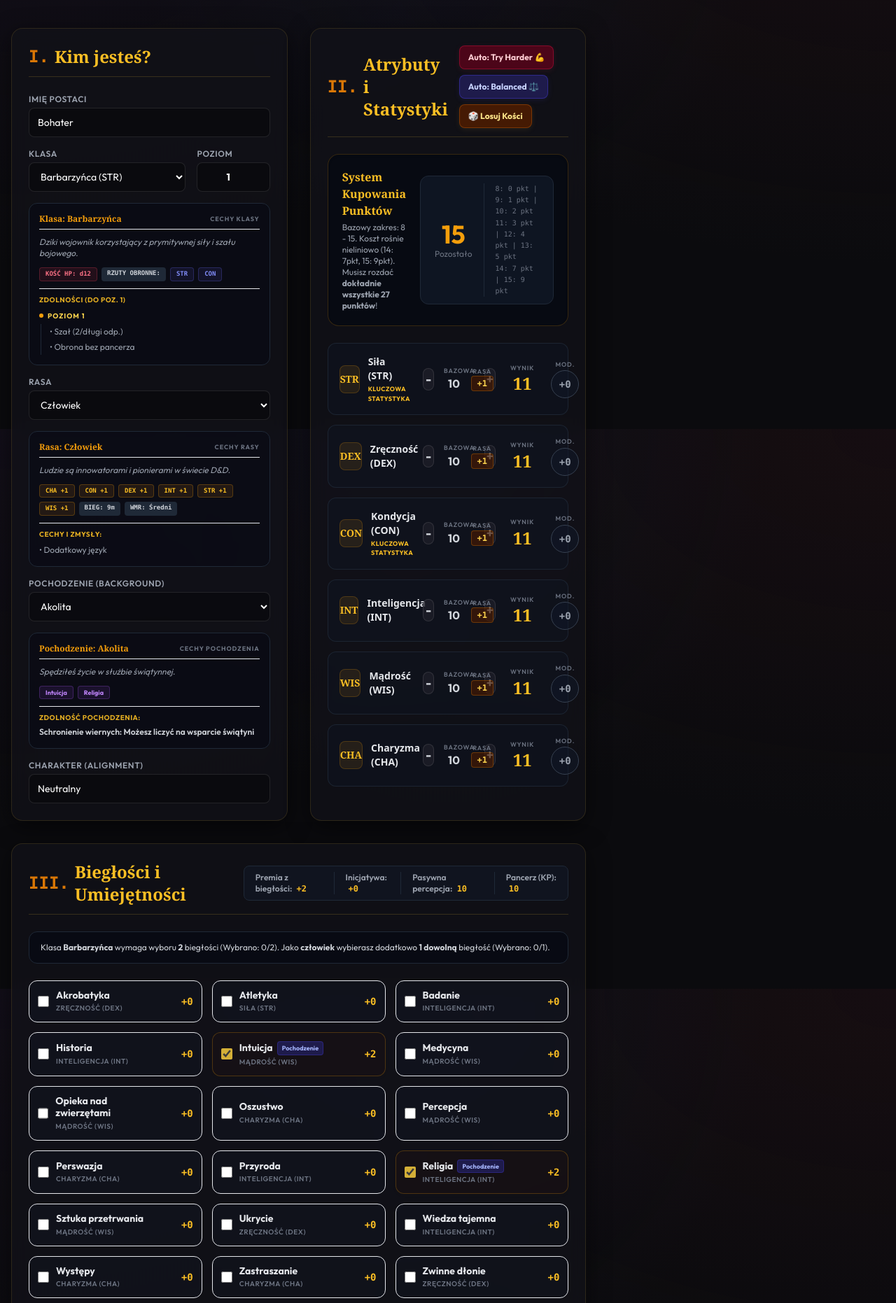
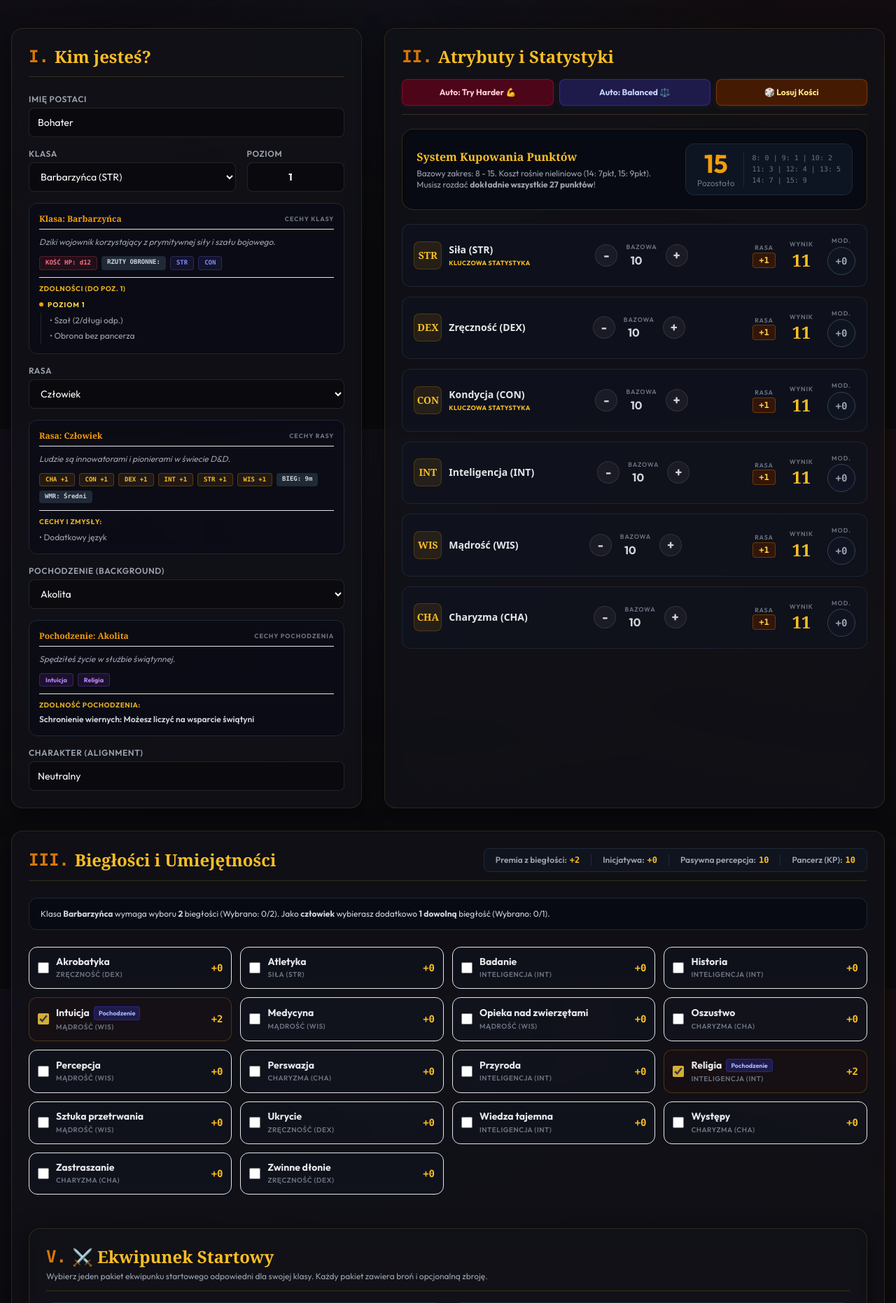
Before and after one commit to Earthalign/dnd, a FastAPI app: page / in a window 1280 px wide. Shown: the part 187-2049 px from the top of the page at 70% size. Run offline with FastAPI, Linux system fonts and the light colour scheme; some libraries are stand-ins or nearby versions.

Commit message:
change website lookup

```diff
--- a/app/static/css/style.css
+++ b/app/static/css/style.css
@@ -239,3 +239,52 @@ h1, h2, h3, h4, .font-rpg {
     color: #a5b4fc;
     text-align: center;
 }
+
+/* ============================================
+   Responsive Layout Fixes
+   ============================================ */
+
+/* Small screens (phones) */
+@media (max-width: 639px) {
+    /* Reduce main container padding */
+    .container {
+        padding-left: 0.75rem;
+        padding-right: 0.75rem;
+    }
+
+    /* Scale down header title */
+    h1 {
+        font-size: 1.5rem !important;
+        letter-spacing: 0.05em;
+    }
+
+    /* Stat rows: stack vertically with clear separations */
+    .stat-row {
+        text-align: center;
+    }
+
+    /* Equipment grid single col on mobile */
+    #equipment-container {
+        grid-template-columns: 1fr !important;
+    }
+
+    /* Dice modal: tighter padding on mobile */
+    .dice-modal {
+        padding: 1.25rem 1rem;
+    }
+}
+
+/* Tablet range tweaks */
+@media (min-width: 640px) and (max-width: 1023px) {
+    .container {
+        padding-left: 1.5rem;
+        padding-right: 1.5rem;
+    }
+}
+
+/* Large screens: stat row hover glow */
+@media (min-width: 1024px) {
+    .stat-row:hover {
+        background: rgba(212, 175, 55, 0.03);
+    }
+}
--- a/app/static/js/creator.js
+++ b/app/static/js/creator.js
@@ -639,7 +639,7 @@ function updateUI() {
         allowedCantripClasses.push('wizard');
     }
 
-    const isSpellcaster = (charClass && charClass.spellcasting && (limits.cantrips > 0 || limits.spells1 > 0)) || (raceKey === 'elf_high');
+    const isSpellcaster = (charClass && charClass.spellcasting && (limits.cantrips > 0 || limits.max_spell_level > 0)) || (raceKey === 'elf_high');
 
     if (!isSpellcaster) {
         spellSection.classList.add('hidden');
--- a/app/templates/index.html
+++ b/app/templates/index.html
@@ -45,13 +45,14 @@
             </div>
         </header>
 
-        <form action="/generate-pdf" method="POST" id="char-creator-form" class="grid grid-cols-1 lg:grid-cols-3 gap-8">
+        <form action="/generate-pdf" method="POST" id="char-creator-form" class="grid grid-cols-1 lg:grid-cols-12 gap-6 lg:gap-8">
             <input type="hidden" id="stat_mode" name="stat_mode" value="point_buy">
             <input type="hidden" id="asi_slots_json" name="asi_slots_json" value="">
             <input type="hidden" id="human_variant_feat_hidden" name="human_variant_feat" value="">
 
             <!-- COLUMN 1: IDENTITY -->
-            <div class="rpg-panel p-6 rounded-2xl flex flex-col gap-6">
+            <!-- COLUMN 1: IDENTITY (narrower) -->
+            <div class="rpg-panel p-5 lg:p-6 rounded-2xl flex flex-col gap-6 lg:col-span-5">
                 <div class="rpg-panel-header pb-3">
                     <h2 class="text-2xl font-bold text-amber-400 font-serif flex items-center gap-2">
                         <span class="text-amber-600 font-bold font-mono">I.</span> <span
@@ -151,27 +152,28 @@
             </div>
 
             <!-- COLUMN 2: ATTRIBUTES & POINT BUY -->
-            <div class="rpg-panel p-6 rounded-2xl flex flex-col gap-6">
+            <!-- COLUMN 2: ATTRIBUTES (wider) -->
+            <div class="rpg-panel p-5 lg:p-6 rounded-2xl flex flex-col gap-5 lg:col-span-7">
                 <div
-                    class="rpg-panel-header pb-3 flex flex-col sm:flex-row justify-between items-start sm:items-center gap-4">
+                    class="rpg-panel-header pb-3 flex flex-col justify-between items-start gap-4">
                     <h2 class="text-2xl font-bold text-amber-400 font-serif flex items-center gap-2">
                         <span class="text-amber-600 font-bold font-mono">II.</span> <span
                             data-i18n="section_stats">Atrybuty i Statystyki</span>
                     </h2>
 
-                    <div class="flex gap-2 w-full sm:w-auto flex-wrap">
+                    <div class="grid grid-cols-1 sm:grid-cols-3 gap-2 w-full">
                         <button type="button" onclick="loadAutoStats('try_harder')"
-                            class="flex-1 sm:flex-initial bg-rose-950 hover:bg-rose-900 border border-rose-700/50 hover:border-rose-500 text-rose-200 text-xs font-bold py-2 px-3 rounded-lg transition duration-200 flex items-center justify-center gap-1.5 shadow-[0_2px_8px_rgba(244,63,94,0.1)]"
+                            class="bg-rose-950 hover:bg-rose-900 border border-rose-700/50 hover:border-rose-500 text-rose-200 text-xs font-bold py-2.5 px-3 rounded-lg transition duration-200 flex items-center justify-center gap-1.5 shadow-[0_2px_8px_rgba(244,63,94,0.1)] whitespace-nowrap"
                             data-i18n="btn_try_harder">
                             Auto: Try Harder 💪
                         </button>
                         <button type="button" onclick="loadAutoStats('balanced')"
-                            class="flex-1 sm:flex-initial bg-indigo-950 hover:bg-indigo-900 border border-indigo-700/50 hover:border-indigo-500 text-indigo-200 text-xs font-bold py-2 px-3 rounded-lg transition duration-200 flex items-center justify-center gap-1.5 shadow-[0_2px_8px_rgba(99,102,241,0.1)]"
+                            class="bg-indigo-950 hover:bg-indigo-900 border border-indigo-700/50 hover:border-indigo-500 text-indigo-200 text-xs font-bold py-2.5 px-3 rounded-lg transition duration-200 flex items-center justify-center gap-1.5 shadow-[0_2px_8px_rgba(99,102,241,0.1)] whitespace-nowrap"
                             data-i18n="btn_balanced">
                             Auto: Balanced ⚖️
                         </button>
                         <button type="button" onclick="openDiceModal()"
-                            class="flex-1 sm:flex-initial bg-amber-950 hover:bg-amber-900 border border-amber-700/50 hover:border-amber-500 text-amber-200 text-xs font-bold py-2 px-3 rounded-lg transition duration-200 flex items-center justify-center gap-1.5 shadow-[0_2px_8px_rgba(212,175,55,0.1)]"
+                            class="bg-amber-950 hover:bg-amber-900 border border-amber-700/50 hover:border-amber-500 text-amber-200 text-xs font-bold py-2.5 px-3 rounded-lg transition duration-200 flex items-center justify-center gap-1.5 shadow-[0_2px_8px_rgba(212,175,55,0.1)] whitespace-nowrap"
                             data-i18n="btn_roll_dice">
                             🎲 Losuj Kości
                         </button>
@@ -180,25 +182,27 @@
 
                 <!-- Point Buy Header Display -->
                 <div
-                    class="bg-gray-950/60 border border-amber-500/20 rounded-2xl p-5 flex flex-col md:flex-row items-center justify-between gap-5 shadow-inner">
-                    <div class="flex-1 text-center md:text-left">
-                        <h3 class="text-base font-bold text-amber-400 font-serif" data-i18n="point_buy_title">System
+                    class="bg-gray-950/60 border border-amber-500/20 rounded-2xl p-4 lg:p-5 shadow-inner">
+                    <div class="flex flex-col sm:flex-row items-start sm:items-center justify-between gap-4">
+                        <div class="flex-1">
+                            <h3 class="text-sm lg:text-base font-bold text-amber-400 font-serif" data-i18n="point_buy_title">System
                                 Kupowania Punktów</h3>
-                        <p class="text-xs text-gray-400 mt-1 max-w-md" data-i18n="point_buy_desc" data-i18n-html="true">
+                            <p class="text-xs text-gray-400 mt-1" data-i18n="point_buy_desc" data-i18n-html="true">
                                 Bazowy zakres: 8 - 15. Koszt rośnie nieliniowo (14: 7pkt, 15: 9pkt). Musisz rozdać
                                 <strong>dokładnie wszystkie 27 punktów</strong>!
                             </p>
                         </div>
-                    <div class="flex items-center gap-4 bg-gray-900/80 border border-gray-800 rounded-xl px-5 py-2.5">
+                        <div class="flex items-center gap-3 bg-gray-900/80 border border-gray-800 rounded-xl px-4 py-2 shrink-0">
                             <div class="text-center">
-                            <span id="point-pool" class="text-4xl font-black text-amber-500 font-serif">27</span>
-                            <span class="text-xs text-gray-500 block" id="point-pool-text"
+                                <span id="point-pool" class="text-3xl lg:text-4xl font-black text-amber-500 font-serif">27</span>
+                                <span class="text-[10px] text-gray-500 block" id="point-pool-text"
                                     data-i18n="pool_remaining">Pozostało</span>
                             </div>
-                        <div class="text-[10px] text-gray-500 border-l border-gray-800 pl-4 leading-relaxed font-mono">
-                            8: 0 pkt | 9: 1 pkt | 10: 2 pkt<br>
-                            11: 3 pkt | 12: 4 pkt | 13: 5 pkt<br>
-                            14: 7 pkt | 15: 9 pkt
+                            <div class="text-[9px] lg:text-[10px] text-gray-500 border-l border-gray-800 pl-3 leading-relaxed font-mono hidden sm:block">
+                                8: 0 | 9: 1 | 10: 2<br>
+                                11: 3 | 12: 4 | 13: 5<br>
+                                14: 7 | 15: 9
+                            </div>
                         </div>
                     </div>
                 </div>
@@ -214,37 +218,37 @@
                     ('charisma', 'cha', 'Charyzma (CHA)')
                     ] %}
                     <div
-                        class="relative bg-gray-900/40 border border-gray-800/85 hover:border-amber-500/20 rounded-xl p-4 flex flex-col sm:flex-row items-center justify-between gap-4 transition duration-200">
+                        class="stat-row relative bg-gray-900/40 border border-gray-800/85 hover:border-amber-500/20 rounded-xl p-3 lg:p-4 flex flex-col sm:flex-row items-center justify-between gap-3 sm:gap-4 transition duration-200">
                         <!-- Stat details -->
-                        <div class="flex items-center gap-3 w-full sm:w-1/3">
+                        <div class="flex items-center gap-2.5 w-full sm:w-auto sm:min-w-[140px]">
                             <div
-                                class="w-10 h-10 rounded-lg bg-amber-500/10 border border-amber-500/20 flex items-center justify-center text-amber-400 font-bold font-serif text-sm">
+                                class="w-9 h-9 lg:w-10 lg:h-10 rounded-lg bg-amber-500/10 border border-amber-500/20 flex items-center justify-center text-amber-400 font-bold font-serif text-xs lg:text-sm shrink-0">
                                 {{ pyKey.upper() }}
                             </div>
                             <div>
-                                <h3 class="font-bold text-gray-200 text-sm font-sans" data-i18n="stat_{{ pyKey }}">{{
+                                <h3 class="font-bold text-gray-200 text-xs lg:text-sm font-sans" data-i18n="stat_{{ pyKey }}">{{
                                     name }}</h3>
-                                <span class="text-[10px] text-gray-500 block uppercase tracking-wider"
+                                <span class="text-[9px] lg:text-[10px] text-gray-500 block uppercase tracking-wider"
                                     id="{{ pyKey }}-primary-hint"></span>
                             </div>
                         </div>
 
                         <!-- Points adjustment -->
-                        <div class="flex items-center gap-3.5 w-full sm:w-1/3 justify-center">
+                        <div class="flex items-center gap-3 justify-center">
                             <button type="button" id="{{ pyKey }}-btn-dec" onclick="changeStat('{{ pyKey }}', -1)"
-                                class="btn-rpg-stat w-8 h-8 rounded-full flex items-center justify-center font-bold text-lg">-</button>
+                                class="btn-rpg-stat w-8 h-8 rounded-full flex items-center justify-center font-bold text-lg shrink-0">-</button>
                             <div class="flex flex-col items-center">
                                 <span class="text-[9px] text-gray-500 uppercase tracking-widest font-semibold"
                                     data-i18n="lbl_base">Bazowa</span>
                                 <input type="number" id="{{ key }}" name="{{ key }}" value="10" readonly
-                                    class="w-10 bg-transparent text-center text-base font-bold text-gray-300 focus:outline-none border-none pointer-events-none">
+                                    class="w-10 bg-transparent text-center text-sm lg:text-base font-bold text-gray-300 focus:outline-none border-none pointer-events-none">
                             </div>
                             <button type="button" id="{{ pyKey }}-btn-inc" onclick="changeStat('{{ pyKey }}', 1)"
-                                class="btn-rpg-stat w-8 h-8 rounded-full flex items-center justify-center font-bold text-lg">+</button>
+                                class="btn-rpg-stat w-8 h-8 rounded-full flex items-center justify-center font-bold text-lg shrink-0">+</button>
                         </div>
 
                         <!-- Outputs and Modifiers -->
-                        <div class="flex items-center justify-end gap-6 w-full sm:w-1/3">
+                        <div class="flex items-center justify-center sm:justify-end gap-4 sm:gap-5">
                             <div class="flex flex-col items-center">
                                 <span class="text-[9px] text-gray-500 uppercase tracking-widest font-semibold"
                                     data-i18n="lbl_race_bonus">Rasa</span>
@@ -255,13 +259,13 @@
                                 <span class="text-[9px] text-gray-500 uppercase tracking-widest font-semibold"
                                     data-i18n="lbl_total">Wynik</span>
                                 <span id="{{ pyKey }}-final"
-                                    class="text-2xl font-black text-amber-400 font-serif">10</span>
+                                    class="text-xl lg:text-2xl font-black text-amber-400 font-serif">10</span>
                             </div>
                             <div class="flex flex-col items-center">
                                 <span class="text-[9px] text-gray-500 uppercase tracking-widest font-semibold mb-0.5"
                                     data-i18n="lbl_mod">Mod.</span>
                                 <div id="{{ pyKey }}-mod"
-                                    class="w-10 h-10 rounded-full border flex items-center justify-center font-bold text-sm font-mono">
+                                    class="w-9 h-9 lg:w-10 lg:h-10 rounded-full border flex items-center justify-center font-bold text-xs lg:text-sm font-mono">
                                     +0
                                 </div>
                             </div>
@@ -272,7 +276,8 @@
             </div>
 
             <!-- COLUMN 3: SKILL PROFICIENCIES & EXPERTISE -->
-            <div class="rpg-panel p-6 rounded-2xl flex flex-col gap-6 lg:col-span-2">
+            <!-- COLUMN 3: SKILLS - FULL WIDTH -->
+            <div class="rpg-panel p-5 lg:p-6 rounded-2xl flex flex-col gap-6 lg:col-span-12">
                 <div
                     class="rpg-panel-header pb-3 flex flex-col sm:flex-row justify-between items-start sm:items-center gap-4">
                     <h2 class="text-2xl font-bold text-amber-400 font-serif flex items-center gap-2">
@@ -282,22 +287,22 @@
 
                     <!-- Derived stats preview -->
                     <div
-                        class="flex gap-4 text-xs font-semibold bg-gray-900/60 border border-gray-800 rounded-lg px-4 py-2">
-                        <div>
+                        class="flex flex-wrap gap-x-4 gap-y-2 text-xs font-semibold bg-gray-900/60 border border-gray-800 rounded-lg px-4 py-2">
+                        <div class="flex items-center gap-1">
                             <span class="text-gray-400" data-i18n="lbl_prof_bonus">Premia z biegłości:</span>
-                            <span class="text-amber-400 font-mono font-bold ml-1">+2</span>
+                            <span class="text-amber-400 font-mono font-bold">+2</span>
                         </div>
-                        <div class="border-l border-gray-800 pl-4">
+                        <div class="flex items-center gap-1 sm:border-l sm:border-gray-800 sm:pl-4">
                             <span class="text-gray-400" data-i18n="lbl_initiative">Inicjatywa:</span>
-                            <span class="text-amber-400 font-mono font-bold ml-1" id="initiative-preview">+0</span>
+                            <span class="text-amber-400 font-mono font-bold" id="initiative-preview">+0</span>
                         </div>
-                        <div class="border-l border-gray-800 pl-4">
+                        <div class="flex items-center gap-1 sm:border-l sm:border-gray-800 sm:pl-4">
                             <span class="text-gray-400" data-i18n="lbl_passive_perc">Pasywna percepcja:</span>
-                            <span class="text-amber-400 font-mono font-bold ml-1" id="perception-preview">10</span>
+                            <span class="text-amber-400 font-mono font-bold" id="perception-preview">10</span>
                         </div>
-                        <div class="border-l border-gray-800 pl-4">
+                        <div class="flex items-center gap-1 sm:border-l sm:border-gray-800 sm:pl-4">
                             <span class="text-gray-400" data-i18n="lbl_ac">Pancerz (KP):</span>
-                            <span class="text-amber-400 font-mono font-bold ml-1" id="ac-preview">10</span>
+                            <span class="text-amber-400 font-mono font-bold" id="ac-preview">10</span>
                         </div>
                     </div>
                 </div>
@@ -340,32 +345,32 @@
                 </div>
 
                 <!-- Skills Grid -->
-                <div class="grid grid-cols-1 md:grid-cols-2 lg:grid-cols-3 gap-3.5" id="skill-list-container">
+                <div class="grid grid-cols-1 sm:grid-cols-2 lg:grid-cols-3 xl:grid-cols-4 gap-3" id="skill-list-container">
                     <!-- Loaded dynamically via JS -->
                 </div>
 
                 <!-- SECTION IV: SPELL SELECTION (only for spellcasting classes) -->
-                <div id="spell-section" class="hidden mt-6 rpg-panel p-6 rounded-2xl flex flex-col gap-6 lg:col-span-2">
+                <div id="spell-section" class="hidden mt-6 rpg-panel p-5 lg:p-6 rounded-2xl flex flex-col gap-6">
                     <div
                         class="rpg-panel-header pb-3 flex flex-col sm:flex-row justify-between items-start sm:items-center gap-4">
                         <h2 class="text-2xl font-bold text-amber-400 font-serif flex items-center gap-2">
                             <span class="text-amber-600 font-bold font-mono">IV.</span> <span
                                 data-i18n="section_spells">Zaklęcia i Magia</span>
                         </h2>
-                        <div class="flex gap-4 text-xs font-semibold bg-gray-900/60 border border-gray-800 rounded-lg px-4 py-2"
+                        <div class="flex flex-wrap gap-x-4 gap-y-2 text-xs font-semibold bg-gray-900/60 border border-gray-800 rounded-lg px-4 py-2"
                             id="spellcasting-stats-header">
-                            <div>
+                            <div class="flex items-center gap-1">
                                 <span class="text-gray-400" data-i18n="lbl_spell_ability">Zdolność czarowania:</span>
-                                <span class="text-amber-400 font-mono font-bold ml-1"
+                                <span class="text-amber-400 font-mono font-bold"
                                     id="spell-ability-preview">—</span>
                             </div>
-                            <div class="border-l border-gray-800 pl-4">
+                            <div class="flex items-center gap-1 sm:border-l sm:border-gray-800 sm:pl-4">
                                 <span class="text-gray-400" data-i18n="lbl_spell_dc">ST Rzutu Obronnego:</span>
-                                <span class="text-amber-400 font-mono font-bold ml-1" id="spell-dc-preview">—</span>
+                                <span class="text-amber-400 font-mono font-bold" id="spell-dc-preview">—</span>
                             </div>
-                            <div class="border-l border-gray-800 pl-4">
+                            <div class="flex items-center gap-1 sm:border-l sm:border-gray-800 sm:pl-4">
                                 <span class="text-gray-400" data-i18n="lbl_spell_attack">Atak zaklęciem:</span>
-                                <span class="text-amber-400 font-mono font-bold ml-1" id="spell-attack-preview">—</span>
+                                <span class="text-amber-400 font-mono font-bold" id="spell-attack-preview">—</span>
                             </div>
                         </div>
                     </div>
@@ -377,7 +382,7 @@
 
                 <!-- SECTION V: STARTING EQUIPMENT -->
                 <div id="equipment-section"
-                    class="hidden mt-6 rpg-panel p-6 rounded-2xl flex flex-col gap-4 lg:col-span-2">
+                    class="hidden mt-6 rpg-panel p-5 lg:p-6 rounded-2xl flex flex-col gap-4">
                     <div class="rpg-panel-header pb-3">
                         <h2 class="text-2xl font-bold text-amber-400 font-serif flex items-center gap-2">
                             <span class="text-amber-600 font-bold font-mono">V.</span>
```
Also changed, not shown: app/core/rules.py (+16 -17 lines). Lines whose indentation alone changed are shown as unchanged.
